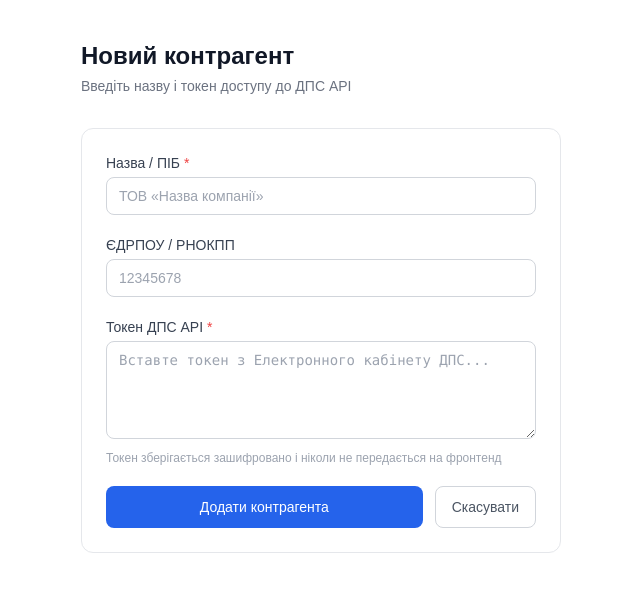
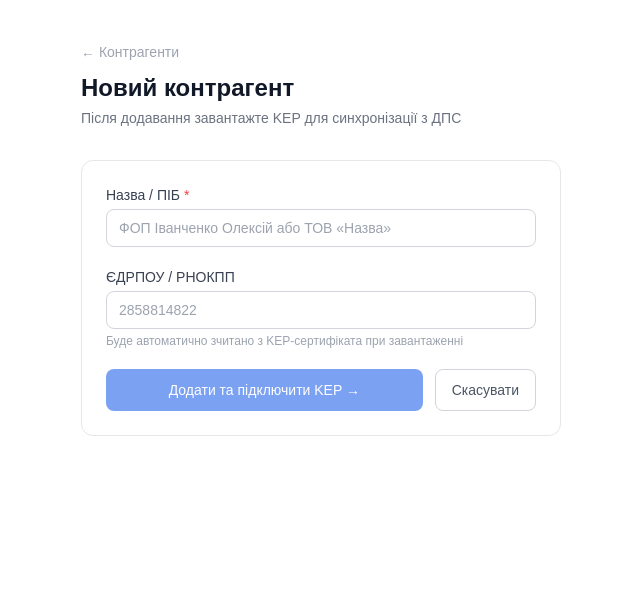
Before and after one commit to qc1ukr-design/dps-monitor, a Next.js app in the folder web/: page /dashboard/clients/new in a window 1280 px wide. Shown: the top 592 px of the page, without its empty margins (319-959 px from the left). Built offline with nearby package versions, Linux system fonts and the light colour scheme.

Commit message:
feat: multiple clients - KEP status badges, last sync date, optional token on create

```diff
--- a/web/app/api/clients/route.ts
+++ b/web/app/api/clients/route.ts
@@ -28,17 +28,17 @@ export async function POST(request: NextRequest) {
   const { name, edrpou, dpsToken } = body as {
     name: string
     edrpou?: string
-    dpsToken: string
+    dpsToken?: string
   }
 
-  if (!name || !dpsToken) {
-    return NextResponse.json({ error: 'name and dpsToken are required' }, { status: 400 })
+  if (!name?.trim()) {
+    return NextResponse.json({ error: 'name is required' }, { status: 400 })
   }
 
   // Створюємо клієнта
   const { data: client, error: clientError } = await supabase
     .from('clients')
-    .insert({ user_id: user.id, name, edrpou: edrpou || null })
+    .insert({ user_id: user.id, name: name.trim(), edrpou: edrpou?.trim() || null })
     .select('id')
     .single()
 
@@ -46,16 +46,17 @@ export async function POST(request: NextRequest) {
     return NextResponse.json({ error: clientError?.message || 'Failed to create client' }, { status: 500 })
   }
 
-  // Шифруємо і зберігаємо токен ДПС
+  // Якщо передано DPS токен — шифруємо і зберігаємо (опціонально)
+  if (dpsToken?.trim()) {
     const tokenEncrypted = encrypt(dpsToken.trim())
     const { error: tokenError } = await supabase
       .from('api_tokens')
       .insert({ client_id: client.id, user_id: user.id, token_encrypted: tokenEncrypted })
 
     if (tokenError) {
-    // Відкочуємо — видаляємо клієнта
       await supabase.from('clients').delete().eq('id', client.id)
       return NextResponse.json({ error: tokenError.message }, { status: 500 })
+    }
   }
 
   return NextResponse.json({ id: client.id }, { status: 201 })
--- a/web/app/dashboard/clients/new/page.tsx
+++ b/web/app/dashboard/clients/new/page.tsx
@@ -8,7 +8,6 @@ export default function NewClientPage() {
   const router = useRouter()
   const [name, setName] = useState('')
   const [edrpou, setEdrpou] = useState('')
-  const [dpsToken, setDpsToken] = useState('')
   const [loading, setLoading] = useState(false)
   const [error, setError] = useState('')
 
@@ -20,7 +19,7 @@ export default function NewClientPage() {
     const res = await fetch('/api/clients', {
       method: 'POST',
       headers: { 'Content-Type': 'application/json' },
-      body: JSON.stringify({ name, edrpou: edrpou || undefined, dpsToken }),
+      body: JSON.stringify({ name, edrpou: edrpou || undefined }),
     })
 
     setLoading(false)
@@ -32,14 +31,18 @@ export default function NewClientPage() {
     }
 
     const { id } = await res.json()
-    router.push(`/dashboard/client/${id}`)
+    // Go to settings to upload KEP right away
+    router.push(`/dashboard/client/${id}/settings`)
   }
 
   return (
     <div className="max-w-lg mx-auto py-10 px-4">
       <div className="mb-8">
-        <h1 className="text-2xl font-bold text-gray-900">Новий контрагент</h1>
-        <p className="text-gray-500 text-sm mt-1">Введіть назву і токен доступу до ДПС API</p>
+        <Link href="/dashboard/clients" className="text-sm text-gray-400 hover:text-gray-600">
+          ← Контрагенти
+        </Link>
+        <h1 className="text-2xl font-bold text-gray-900 mt-2">Новий контрагент</h1>
+        <p className="text-gray-500 text-sm mt-1">Після додавання завантажте KEP для синхронізації з ДПС</p>
       </div>
 
       <form onSubmit={handleSubmit} className="bg-white rounded-xl border border-gray-200 p-6 space-y-5">
@@ -51,7 +54,7 @@ export default function NewClientPage() {
             type="text"
             value={name}
             onChange={(e) => setName(e.target.value)}
-            placeholder="ТОВ «Назва компанії»"
+            placeholder="ФОП Іванченко Олексій або ТОВ «Назва»"
             required
             className="w-full border border-gray-300 rounded-lg px-3 py-2 text-sm focus:outline-none focus:ring-2 focus:ring-blue-500"
           />
@@ -64,27 +67,13 @@ export default function NewClientPage() {
           <input
             type="text"
             value={edrpou}
-            onChange={(e) => setEdrpou(e.target.value)}
-            placeholder="12345678"
+            onChange={(e) => setEdrpou(e.target.value.replace(/\D/g, ''))}
+            placeholder="2858814822"
             maxLength={10}
             className="w-full border border-gray-300 rounded-lg px-3 py-2 text-sm focus:outline-none focus:ring-2 focus:ring-blue-500"
           />
-        </div>
-
-        <div>
-          <label className="block text-sm font-medium text-gray-700 mb-1">
-            Токен ДПС API <span className="text-red-500">*</span>
-          </label>
-          <textarea
-            value={dpsToken}
-            onChange={(e) => setDpsToken(e.target.value)}
-            placeholder="Вставте токен з Електронного кабінету ДПС..."
-            required
-            rows={4}
-            className="w-full border border-gray-300 rounded-lg px-3 py-2 text-sm font-mono focus:outline-none focus:ring-2 focus:ring-blue-500"
-          />
           <p className="text-xs text-gray-400 mt-1">
-            Токен зберігається зашифровано і ніколи не передається на фронтенд
+            Буде автоматично зчитано з KEP-сертифіката при завантаженні
           </p>
         </div>
 
@@ -97,10 +86,10 @@ export default function NewClientPage() {
         <div className="flex gap-3">
           <button
             type="submit"
-            disabled={loading}
+            disabled={loading || !name.trim()}
             className="flex-1 bg-blue-600 text-white py-2.5 rounded-lg text-sm font-medium hover:bg-blue-700 disabled:opacity-60 transition"
           >
-            {loading ? 'Збереження...' : 'Додати контрагента'}
+            {loading ? 'Збереження...' : 'Додати та підключити KEP →'}
           </button>
           <Link
             href="/dashboard/clients"
--- a/web/app/dashboard/clients/page.tsx
+++ b/web/app/dashboard/clients/page.tsx
@@ -3,17 +3,56 @@ import Link from 'next/link'
 
 export default async function ClientsPage() {
   const supabase = await createClient()
+  const { data: { user } } = await supabase.auth.getUser()
+
   const { data: clients } = await supabase
     .from('clients')
     .select('id, name, edrpou, created_at')
     .order('created_at', { ascending: false })
+
+  // Load KEP status and last sync for all clients in parallel
+  const clientIds = clients?.map(c => c.id) ?? []
+
+  const [tokenRows, cacheRows] = await Promise.all([
+    clientIds.length
+      ? supabase
+          .from('api_tokens')
+          .select('client_id, kep_ca_name, kep_owner_name, kep_tax_id')
+          .in('client_id', clientIds)
+          .eq('user_id', user!.id)
+      : { data: [] },
+    clientIds.length
+      ? supabase
+          .from('dps_cache')
+          .select('client_id, fetched_at, is_mock')
+          .in('client_id', clientIds)
+          .eq('user_id', user!.id)
+          .order('fetched_at', { ascending: false })
+      : { data: [] },
+  ])
+
+  const kepMap = new Map(
+    (tokenRows.data ?? []).map(t => [t.client_id, t])
+  )
+
+  // Latest sync per client
+  const syncMap = new Map<string, string>()
+  for (const row of (cacheRows.data ?? [])) {
+    if (!syncMap.has(row.client_id)) {
+      syncMap.set(row.client_id, row.fetched_at)
+    }
+  }
 
   return (
     <div className="max-w-3xl mx-auto py-10 px-4">
       <div className="flex items-center justify-between mb-8">
         <div>
           <h1 className="text-2xl font-bold text-gray-900">Контрагенти</h1>
-          <p className="text-gray-500 text-sm mt-1">Ваші клієнти, підключені до ДПС API</p>
+          <p className="text-gray-500 text-sm mt-1">
+            {clients?.length
+              ? `${clients.length} клієнт${clients.length === 1 ? '' : clients.length < 5 ? 'и' : 'ів'}`
+              : 'Ваші клієнти, підключені до ДПС'}
+          </p>
         </div>
         <Link
           href="/dashboard/clients/new"
@@ -36,24 +75,48 @@ export default async function ClientsPage() {
         </div>
       ) : (
         <ul className="space-y-3">
-          {clients.map((client) => (
+          {clients.map((client) => {
+            const kep = kepMap.get(client.id)
+            const kepConnected = !!kep?.kep_ca_name
+            const lastSync = syncMap.get(client.id)
+
+            return (
               <li key={client.id}>
                 <Link
                   href={`/dashboard/client/${client.id}`}
-                className="flex items-center justify-between bg-white rounded-xl border border-gray-200 px-6 py-4 hover:border-blue-300 hover:shadow-sm transition"
+                  className="flex items-center justify-between bg-white rounded-xl border border-gray-200 px-6 py-4 hover:border-blue-300 hover:shadow-sm transition group"
                 >
-                <div>
-                  <p className="font-semibold text-gray-900">{client.name}</p>
-                  {client.edrpou && (
-                    <p className="text-sm text-gray-500">ЄДРПОУ: {client.edrpou}</p>
+                  <div className="flex-1 min-w-0">
+                    <div className="flex items-center gap-2 mb-0.5">
+                      <p className="font-semibold text-gray-900 truncate">{client.name}</p>
+                      {kepConnected ? (
+                        <span className="shrink-0 text-xs bg-green-100 text-green-700 px-2 py-0.5 rounded-full font-medium">
+                          KEP ✓
+                        </span>
+                      ) : (
+                        <span className="shrink-0 text-xs bg-amber-100 text-amber-700 px-2 py-0.5 rounded-full font-medium">
+                          Без KEP
+                        </span>
                       )}
                     </div>
-                <svg className="w-5 h-5 text-gray-400" fill="none" stroke="currentColor" viewBox="0 0 24 24">
+                    <div className="flex items-center gap-3 text-sm text-gray-500">
+                      {(kep?.kep_tax_id || client.edrpou) && (
+                        <span>РНОКПП/ЄДРПОУ: {kep?.kep_tax_id || client.edrpou}</span>
+                      )}
+                      {lastSync && (
+                        <span className="text-gray-400">
+                          · оновлено {new Date(lastSync).toLocaleDateString('uk-UA')}
+                        </span>
+                      )}
+                    </div>
+                  </div>
+                  <svg className="w-5 h-5 text-gray-400 group-hover:text-blue-500 transition shrink-0 ml-4" fill="none" stroke="currentColor" viewBox="0 0 24 24">
                     <path strokeLinecap="round" strokeLinejoin="round" strokeWidth={2} d="M9 5l7 7-7 7" />
                   </svg>
                 </Link>
               </li>
-          ))}
+            )
+          })}
         </ul>
       )}
 
```
Lines whose indentation alone changed are shown as unchanged.
